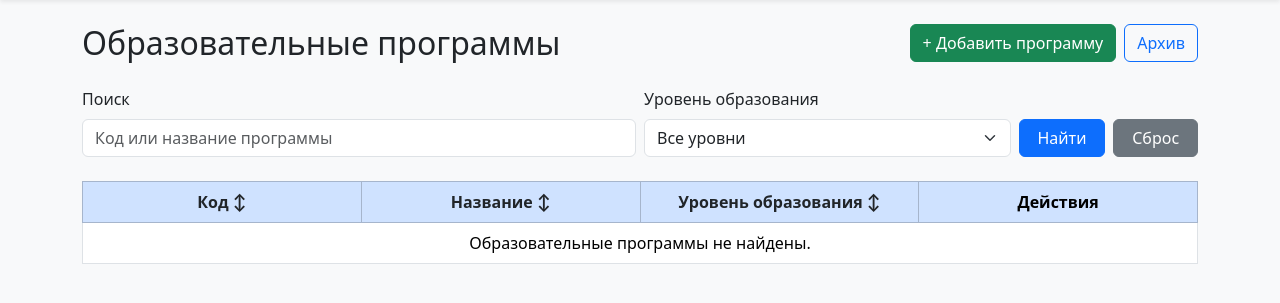
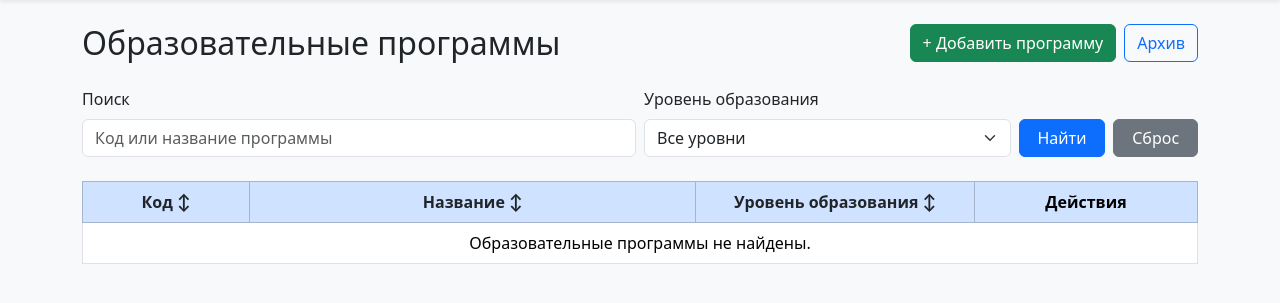
Before and after one commit to Tosik43/Postgres, a Django app: page /educational-programs/ in a window 1280 px wide. Shown: the part 57-360 px from the top of the page. Run offline with Django 5.2, Linux system fonts and the light colour scheme; data that the repository does not hold is empty.

Commit message:
fix: add css for table educational programs

```diff
--- a/static/css/main.css
+++ b/static/css/main.css
@@ -6,8 +6,46 @@ body {
     border-radius: 12px;
 }
 
-.table th {
-    width: 230px;
+.educational-program-table {
+    width: 100%;
+    table-layout: fixed;
+}
+
+.educational-program-table .program-code-column {
+    width: 15%;
+}
+
+.educational-program-table .program-name-column {
+    width: 40%;
+}
+
+.educational-program-table .program-level-column {
+    width: 25%;
+}
+
+.educational-program-table .program-actions-column {
+    width: 20%;
+    min-width: 130px;
+}
+
+.educational-program-table th,
+.educational-program-table td {
+    vertical-align: middle;
+    overflow-wrap: break-word;
+}
+
+.educational-program-table td:first-child {
+    text-align: center;
+    overflow-wrap: anywhere;
+}
+
+.educational-program-table td:nth-child(2) {
+    overflow-wrap: anywhere;
+}
+
+.educational-program-table .actions-column {
+    white-space: nowrap;
+    text-align: left;
 }
 
 .navbar-custom {
--- a/templates/directories/educational_programs/list.html
+++ b/templates/directories/educational_programs/list.html
@@ -106,10 +106,19 @@
 
 </form>
 
+<div class="table-responsive">
 
-<table class="table table-bordered table-hover align-middle">
+    <table class="table table-bordered table-hover align-middle educational-program-table">
+
+        <colgroup>
+            <col class="program-code-column">
+            <col class="program-name-column">
+            <col class="program-level-column">
+            <col class="program-actions-column">
+        </colgroup>
 
         <thead class="table-primary text-center">
+
             <tr>
 
                 <th>
@@ -166,11 +175,12 @@
                 </th>
 
 
-            <th class="actions-column">
+                <th class="program-actions-column">
                     Действия
                 </th>
 
             </tr>
+
         </thead>
 
 
@@ -197,7 +207,9 @@
                     </td>
 
 
-                <td>
+                    <td class="actions-column">
+
+                        <div class="d-flex flex-wrap justify-content-center gap-1">
 
                             <a
                                 href="{% url 'educational_program_edit' program.pk %}" class="btn btn-warning btn-sm">
@@ -215,6 +227,8 @@
                                 Удалить
                             </button>
 
+                        </div>
+
                     </td>
 
                 </tr>
@@ -223,7 +237,7 @@
 
                 <tr>
 
-                <td colspan="5" class="text-center">
+                    <td colspan="4" class="text-center">
                         Образовательные программы не найдены.
                     </td>
 
@@ -234,6 +248,8 @@
         </tbody>
 
     </table>
+
+</div>
 
 <div
     class="modal fade"
```
Also changed, not shown: templates/directories/references/list.html (+0 -59 lines). Lines whose indentation alone changed are shown as unchanged.
